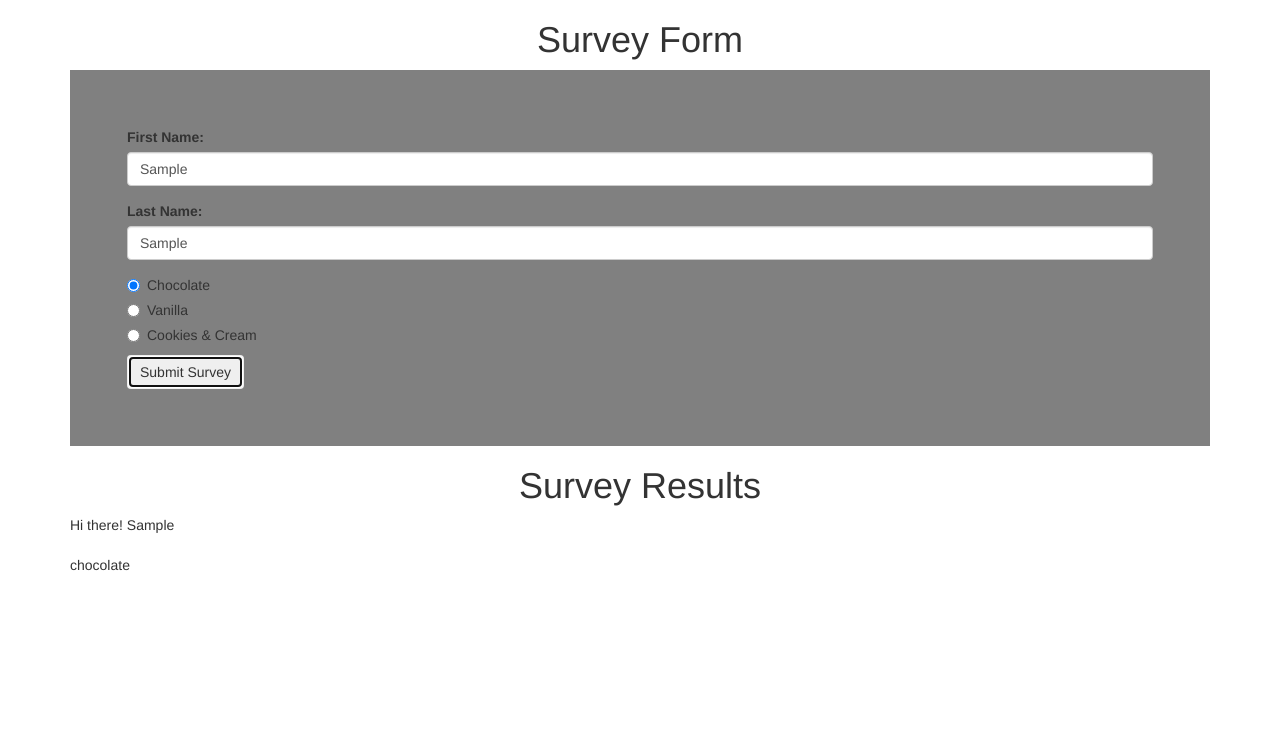
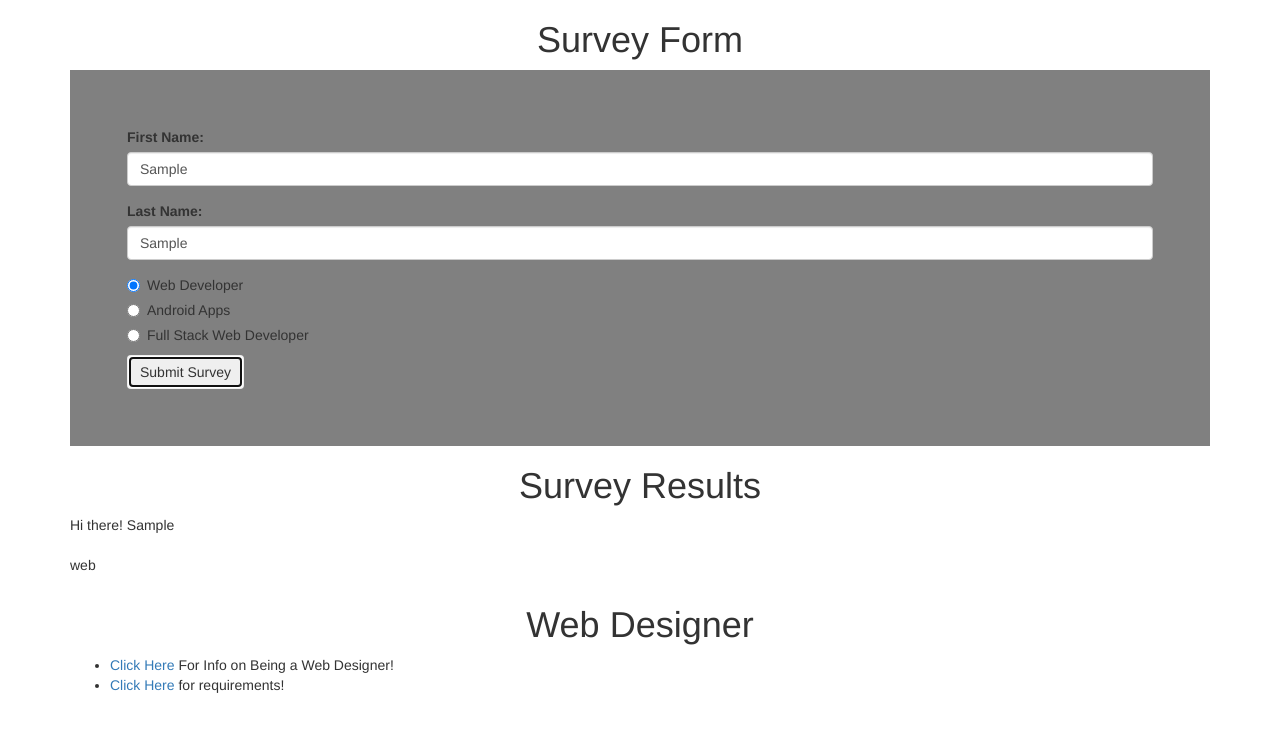
Before and after one commit to bartsw01/track-suggester-project, a plain HTML site: page test-radio.html in a window 1280 px wide. Both pictures are taken after typing "Sample", "Sample" into the empty fields and a click on the button "Submit Survey". Drawn offline with Linux system fonts and the light colour scheme.

Commit message:
add working radio form code to track-suggester.html and scripts.js after testing complete in test-radio.html and test-scripts.js

```diff
--- a/js/test-scripts.js
+++ b/js/test-scripts.js
@@ -2,15 +2,20 @@ $(document).ready(function(){
   $("#formSurvey").submit(function(event){
     var firstNameInput = $("input#firstName").val();
     var lastNameInput = $("input#lastName").val();
-    // var food = document.getElementById('food').value;
+    var trackInput = $("input:radio[name=track]:checked").val();
 
-    var foodInput = $("#food").val();
-    var flavorInput = $("input:radio[name=flavor]:checked").val();
+    if (trackInput === "web") {
+      $("#webdesigner").show();
+    }else if (trackInput === "android") {
+      $("#androidapp").show();
+    }else if (trackInput === "full"){
+      $("#fullstack").show();
+    }
 
     $(".firstName").text(firstNameInput);
     $(".lastName").text(lastNameInput);
-    $(".food").text(foodInput);
-    $(".flavor").text(flavorInput);
+    // $(".food").text(foodInput);
+    $(".track").text(trackInput);
     $("#survey").show();
     event.preventDefault();
   });
--- a/test-radio.html
+++ b/test-radio.html
@@ -23,20 +23,20 @@
           </div>
           <div class="radio">
             <label>
-              <input type="radio" name="flavor" value="chocolate" checked>
-              Chocolate
+              <input type="radio" name="track" value="web" checked>
+              Web Developer
             </label>
           </div>
           <div class="radio">
             <label>
-              <input type="radio" name="flavor" value="vanilla">
-              Vanilla
+              <input type="radio" name="track" value="android">
+              Android Apps
             </label>
           </div>
           <div class="radio">
             <label>
-              <input type="radio" name="flavor" value="cookiesandcream">
-              Cookies & Cream
+              <input type="radio" name="track" value="full">
+              Full Stack Web Developer
             </label>
           </div>
 
@@ -44,8 +44,32 @@
         </form>
         <div id="survey">
           <h1>Survey Results</h1>
-          <p>Hi there! <span class="firstName"></span> <span class="lastName"></span><br><span class="food"></span><br><span class="flavor"></span></p>
+          <p>Hi there! <span class="firstName"></span> <span class="lastName"></span><br><span class="food"></span><br><span class="track"></span></p>
         </div>
       </div>
+    </div>
+    <div class="container">
+      <div id="webdesigner">
+        <h1>Web Designer</h1>
+        <ul>
+          <li><a href="https://votinginfoproject.org/">Click Here</a> For Info on Being a Web Designer!</li>
+          <li><a href="https://en.wikipedia.org/wiki/Twenty-sixth_Amendment_to_the_United_States_Constitution">Click Here</a> for requirements!</li>
+        </ul>
+      </div>
+      <div id="androidapp">
+        <h1>Android App Developer</h1>
+        <ul>
+          <li><a href="https://votinginfoproject.org/">Click Here</a> Android App Developer</li>
+          <li><a href="https://en.wikipedia.org/wiki/Twenty-sixth_Amendment_to_the_United_States_Constitution">Click Here</a> for requirements!</li>
+        </ul>
+      </div>
+      <div id="fullstack">
+        <h1>Full Stack Web Developer</h1>
+        <ul>
+          <li><a href="https://votinginfoproject.org/">Click Here</a> Full Stack Web Developer</li>
+          <li><a href="https://en.wikipedia.org/wiki/Twenty-sixth_Amendment_to_the_United_States_Constitution">Click Here</a> for requirements!</li>
+        </ul>
+      </div>
+    </div>
   </body>
 </html>
```
Also changed, not shown: js/scripts.js (+13 -15 lines), track-suggester.html (+9 -10 lines).
